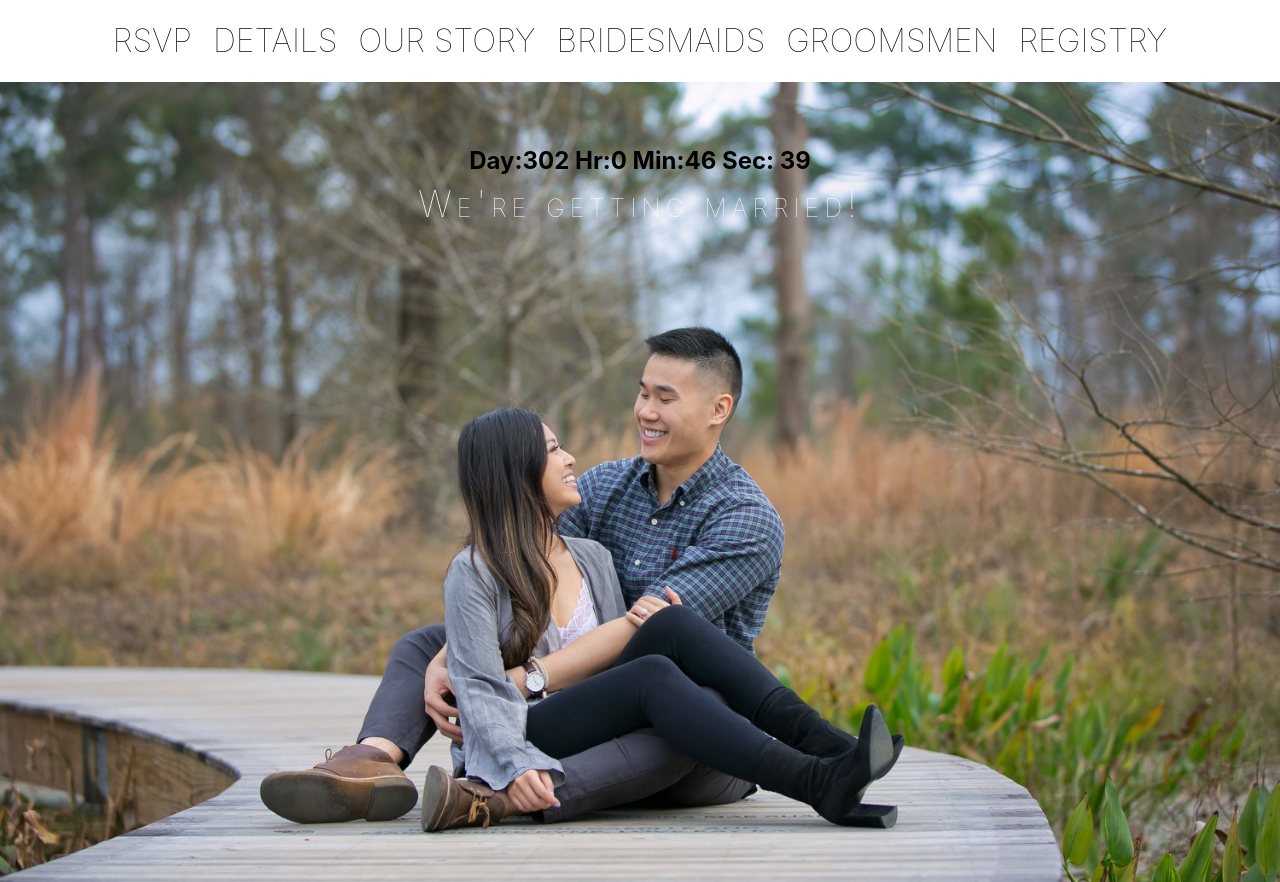
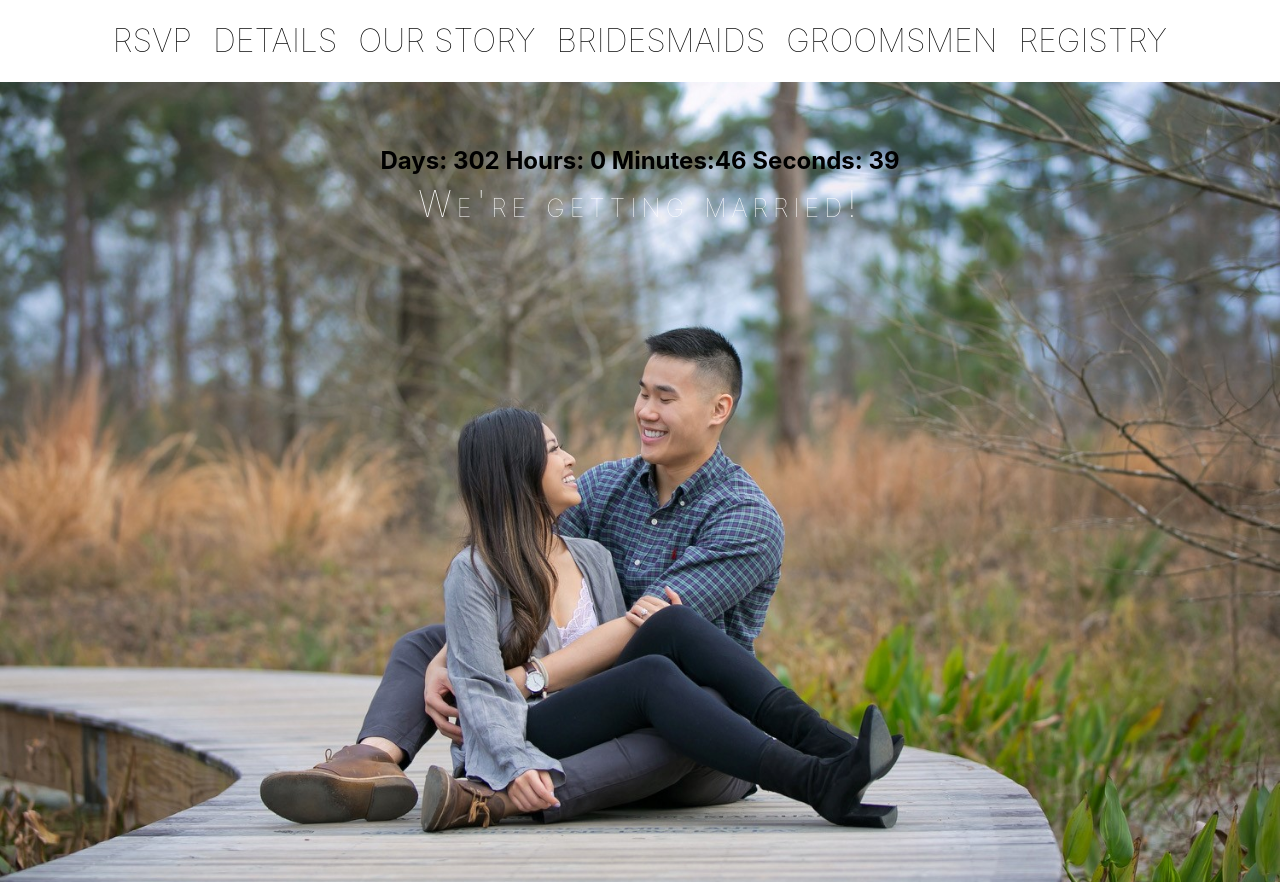
Before and after one commit to jbvhl/janescott, a React (Create React App) app: page /#/home in a window 1280 px wide. Built offline with nearby package versions, Linux system fonts and the light colour scheme.

Commit message:
links open in new tab

```diff
--- a/src/Components/Home/Home.js
+++ b/src/Components/Home/Home.js
@@ -37,8 +37,8 @@ class Home extends Component {
           <h1>We're getting married!</h1>
           <div>
             <h2>
-              Day:{this.state.days} Hr:{this.state.hours} Min:
-              {this.state.minutes} Sec: {this.state.seconds}
+              Days: {this.state.days} Hours: {this.state.hours} Minutes:
+              {this.state.minutes} Seconds: {this.state.seconds}
             </h2>
           </div>{" "}
         </div>
--- a/src/Components/Registry/Registry.js
+++ b/src/Components/Registry/Registry.js
@@ -6,11 +6,17 @@ class Registry extends React.Component {
     return (
       <div>
         <h1>Registry</h1>
-        <a href="https://www.bedbathandbeyond.com/store/giftregistry/view_registry_guest.jsp?registryId=547597452&eventType=Wedding&pwsurl=">
+        <a
+          target="_blank"
+          href="https://www.bedbathandbeyond.com/store/giftregistry/view_registry_guest.jsp?registryId=547597452&eventType=Wedding&pwsurl="
+        >
           Bed Bath {`&`} Beyond
         </a>
         <br />
-        <a href="https://www.target.com/gift-registry/giftgiver?registryId=7068eff869f54329879281100cfdafbd&lnk=registry_custom_url">
+        <a
+          target="_blank"
+          href="https://www.target.com/gift-registry/giftgiver?registryId=7068eff869f54329879281100cfdafbd&lnk=registry_custom_url"
+        >
           {" "}
           Target
         </a>
```
